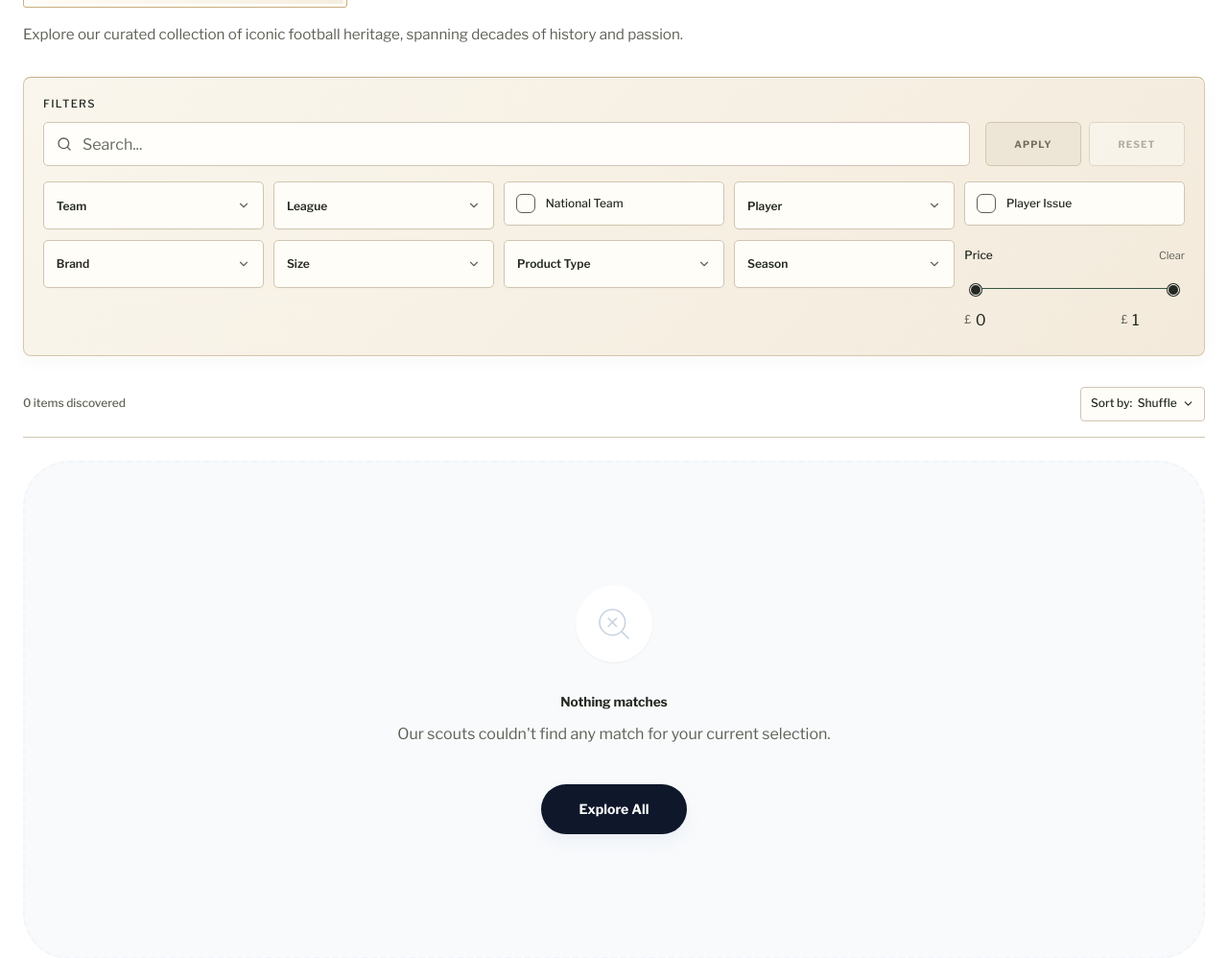
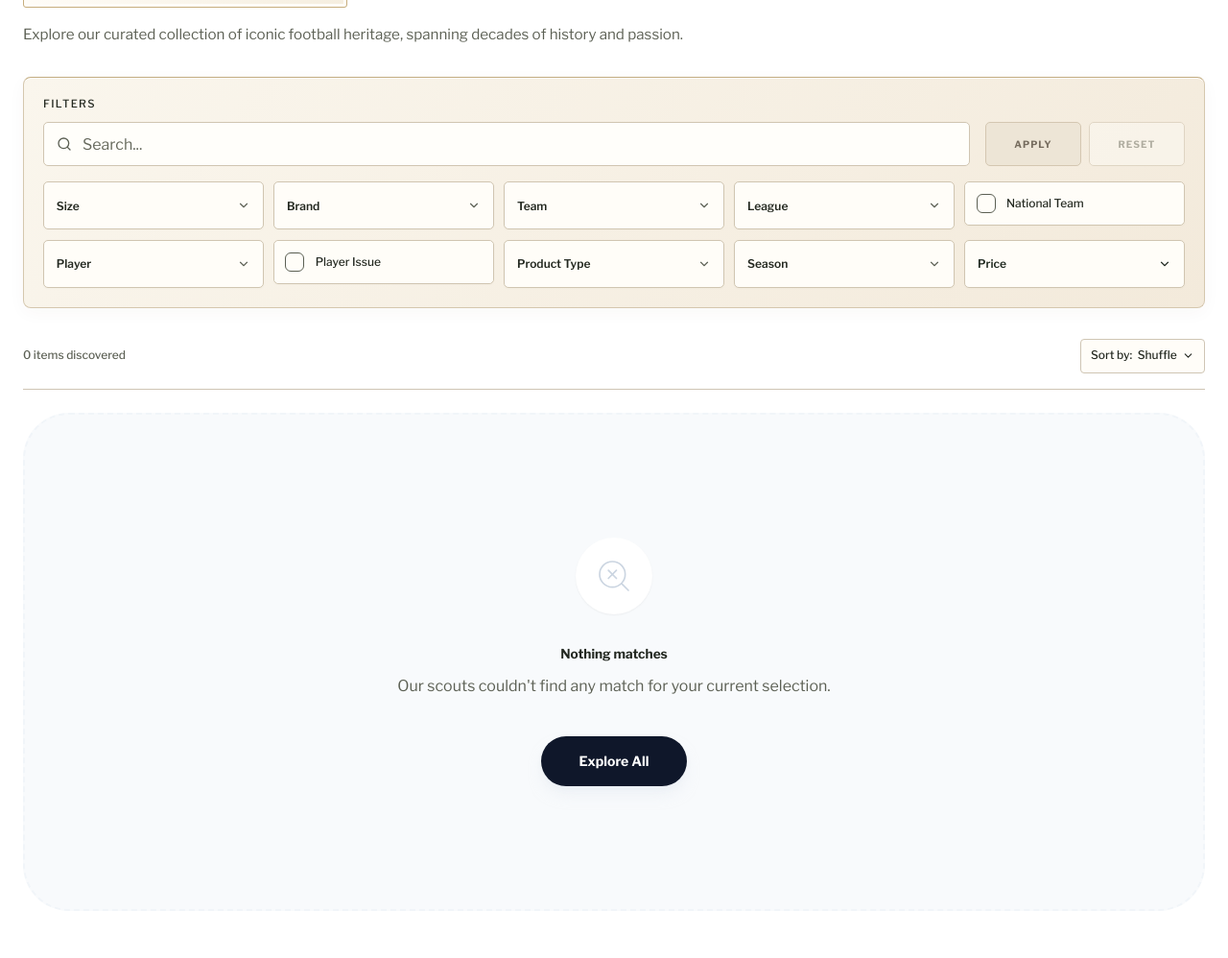
Before and after one commit to VitoAntonioPagone/kitaly, a Flask app: page / in a window 1280 px wide. Shown: the part 234-1232 px from the top of the page at 96% size. Run offline with Flask 3, Linux system fonts and the light colour scheme; data that the repository does not hold is empty; some libraries are stand-ins or nearby versions; some web fonts are replaced.

Commit message:
Align price filter with catalogue controls and lead with size

```diff
--- a/static/css/catalogue-renovation.css
+++ b/static/css/catalogue-renovation.css
@@ -837,36 +837,23 @@ html.dark body.catalogue-renovated .hover\:text-slate-600:hover { color: var(--i
 .shirt-main-size > span { color: var(--muted); font-size: 12px; font-weight: 400; }
 .shirt-main-size > strong { font-weight: 600; }
 
-/* A compact, exposed price range with quiet editable endpoints. */
-.catalogue-renovated [data-filter-form] > .space-y-6 > .catalog-price-filter { grid-column: 1 / -1; min-width: 0; }
+/* Price uses the same trigger and grid footprint as the other filters. */
+.catalogue-renovated [data-filter-form] > .space-y-6 > .catalog-price-filter { min-width: 0; margin: 0 !important; }
 body.catalogue-renovated .catalog-price-filter > .catalog-price-panel {
-    position: static; width: 100%; max-width: 360px; padding: 12px 0 0;
-    border: 0; border-radius: 0; background: transparent; box-shadow: none;
-    display: grid; grid-template-columns: 1fr auto; align-items: center; column-gap: 16px; row-gap: 0;
+    position: absolute; top: calc(100% + 7px); left: auto; right: 0;
+    width: 280px; max-width: calc(100vw - 64px); padding: 16px;
+    border: 1px solid var(--rule); border-radius: 6px;
+    background: var(--paper-bright); box-shadow: 0 12px 28px rgba(0,0,0,.13);
+    display: block;
 }
-body.catalogue-renovated .catalog-price-panel .price-panel-heading { font-size: 12px; font-weight: 500; }
-body.catalogue-renovated .catalog-price-panel .price-panel-actions { border: 0; margin: 0; padding: 0; }
-body.catalogue-renovated .catalog-price-panel .price-clear { min-height: 32px; font-size: 11px; text-decoration: none; color: var(--muted); }
-body.catalogue-renovated .catalog-price-panel .price-clear:hover { text-decoration: underline; }
-body.catalogue-renovated .catalog-price-panel .price-range-sliders { grid-column: 1 / -1; margin: 0 6px; height: 36px; }
-body.catalogue-renovated .price-range-sliders::before { height: 1px; top: 18px; }
-body.catalogue-renovated .price-range-sliders input[type=range]::-webkit-slider-thumb { width: 12px; height: 12px; margin-top: -4.5px; border: 1px solid var(--paper-bright); box-shadow: 0 0 0 1px var(--ink); background: var(--ink); }
-body.catalogue-renovated .price-range-sliders input[type=range]::-moz-range-thumb { width: 10px; height: 10px; border: 1px solid var(--paper-bright); box-shadow: 0 0 0 1px var(--ink); background: var(--ink); }
-body.catalogue-renovated .catalog-price-panel .price-number-fields { grid-column: 1 / -1; display: flex; justify-content: space-between; gap: 20px; }
-body.catalogue-renovated .catalog-price-panel .price-number-fields > div { width: 84px; }
-body.catalogue-renovated .catalog-price-panel .price-number-fields > div:last-child .price-input-wrap { justify-content: flex-end; }
-body.catalogue-renovated .catalog-price-panel .price-number-fields > div:last-child input { text-align: right; }
-body.catalogue-renovated .catalog-price-panel .price-input-wrap { height: 32px; margin: 0; padding: 0; gap: 4px; border: 0; border-bottom: 1px solid transparent; border-radius: 0; background: transparent; box-shadow: none; }
-body.catalogue-renovated .catalog-price-panel .price-input-wrap:focus-within { border-bottom-color: var(--ink); }
-body.catalogue-renovated .catalog-price-panel .price-input-wrap > span { font-size: 12px; }
+body.catalogue-renovated .catalog-price-panel .price-panel-actions { display: flex; justify-content: flex-end; margin: 0; padding: 0; border: 0; }
+body.catalogue-renovated .catalog-price-panel .price-clear { min-height: 32px; font-size: 12px; }
+body.catalogue-renovated .catalog-price-panel .price-number-fields { display: grid; grid-template-columns: minmax(0,1fr) minmax(0,1fr); gap: 16px; }
+body.catalogue-renovated .catalog-price-panel .price-number-fields > div { display: block; }
+body.catalogue-renovated .catalog-price-panel .price-input-wrap { margin-top: 8px; height: 42px; padding: 0 10px; gap: 6px; border: 1px solid var(--rule); border-radius: 3px; background: var(--paper); }
+body.catalogue-renovated .catalog-price-panel .price-input-wrap:focus-within { border-color: var(--ink); box-shadow: 0 0 0 1px var(--ink); }
 body.catalogue-renovated .catalog-price-panel input[type=number] { font-size: 16px; font-weight: 400; }
-body.catalogue-renovated .catalog-price-panel input::placeholder { color: var(--ink); opacity: 1; }
+body.catalogue-renovated .catalog-price-panel .price-range-sliders { display: block; margin: 8px 8px 16px; }
 
 .shirt-summary > .shirt-size { margin-bottom: 16px; }
 .shirt-size h2 { font-size: .875rem; font-weight: 600; margin-bottom: .5rem; }
-@media (min-width: 1100px) {
-    .catalogue-renovated [data-filter-form] > .space-y-6 > .catalog-price-filter { grid-column: auto; }
-    body.catalogue-renovated .catalog-price-filter > .catalog-price-panel { padding-top: 0; }
-}
-.catalogue-renovated [data-filter-form] > .space-y-6 > .catalog-price-filter { margin: 0 !important; }
-body.catalogue-renovated .catalog-price-panel .price-number-fields > div:last-child input { width: 5ch; text-align: left; }
--- a/templates/public/catalog.html
+++ b/templates/public/catalog.html
@@ -3,7 +3,7 @@
 {% block page_class %}catalogue-renovated{% endblock %}
 {% block page_styles %}
 <link href="https://fonts.googleapis.com/css2?family=Barlow+Condensed:ital,wght@0,600;0,700;1,600&family=Libre+Franklin:wght@400;500;600;700&display=swap" rel="stylesheet">
-<link rel="stylesheet" href="{{ url_for('static', filename='css/catalogue-renovation.css', v='20261031-minimal-price') }}">
+<link rel="stylesheet" href="{{ url_for('static', filename='css/catalogue-renovation.css', v='20261031-aligned-filters') }}">
 {% endblock %}
 
 {% block title %}{{ _('Catalogue') }}{% if request.args.get('brand') %} — {{ request.args.get('brand') }}{% endif %} —
@@ -248,6 +248,59 @@ The Stock{% endblock %}
                         <div class="space-y-6">
                             <div>
                                 <details
+                                    class="catalog-filter-group rounded-2xl border border-slate-200 bg-white/90 shadow-[0_12px_30px_-24px_rgba(15,23,42,0.35)]">
+                                    <summary
+                                        class="catalog-filter-summary flex list-none items-center justify-between gap-3 rounded-2xl px-4 py-3 text-sm font-medium text-slate-700">
+                                        <span>{{ _('Size') }}</span>
+                                        <i data-lucide="chevron-down"
+                                            class="catalog-filter-summary-icon h-4 w-4 text-slate-400 transition-transform duration-200"></i>
+                                    </summary>
+                                    <div class="max-h-52 overflow-y-auto border-t border-slate-100 px-4 py-4">
+                                        <div class="flex flex-wrap gap-2.5">
+                                            {% for t in taglie %}
+                                            <input id="filter-size-{{ loop.index }}" type="checkbox" name="taglia"
+                                                value="{{ t }}" class="sr-only" {% if t in selected_sizes %}checked{%
+                                                endif %}>
+                                            <button type="button"
+                                                class="catalog-filter-option inline-flex items-center justify-center px-4 py-2 text-sm font-medium"
+                                                data-filter-toggle data-filter-target="filter-size-{{ loop.index }}"
+                                                aria-pressed="{% if t in selected_sizes %}true{% else %}false{% endif %}">
+                                                {{ t }}
+                                            </button>
+                                            {% endfor %}
+                                        </div>
+                                    </div>
+                                </details>
+                            </div>
+                            <div>
+                                <details
+                                    class="catalog-filter-group rounded-2xl border border-slate-200 bg-white/90 shadow-[0_12px_30px_-24px_rgba(15,23,42,0.35)] dark:border-slate-700 dark:bg-slate-900/85 dark:shadow-[0_14px_32px_-26px_rgba(2,6,23,0.8)]">
+                                    <summary
+                                        class="catalog-filter-summary flex list-none items-center justify-between gap-3 rounded-2xl px-4 py-3 text-sm font-medium text-slate-700">
+                                        <span>{{ _('Brand') }}</span>
+                                        <i data-lucide="chevron-down"
+                                            class="catalog-filter-summary-icon h-4 w-4 text-slate-400 transition-transform duration-200 dark:text-slate-500"></i>
+                                    </summary>
+                                    <div
+                                        class="max-h-52 overflow-y-auto border-t border-slate-100 px-4 py-4 dark:border-slate-800">
+                                        <div class="flex flex-wrap gap-2.5">
+                                            {% for b in brands %}
+                                            <input id="filter-brand-{{ loop.index }}" type="checkbox" name="brand"
+                                                value="{{ b }}" class="sr-only" {% if b in selected_brands %}checked{%
+                                                endif %}>
+                                            <button type="button"
+                                                class="catalog-filter-option inline-flex items-center justify-center px-4 py-2 text-sm font-medium"
+                                                data-filter-toggle data-filter-target="filter-brand-{{ loop.index }}"
+                                                aria-pressed="{% if b in selected_brands %}true{% else %}false{% endif %}">
+                                                {{ b }}
+                                            </button>
+                                            {% endfor %}
+                                        </div>
+                                    </div>
+                                </details>
+                            </div>
+                            <div>
+                                <details
                                     class="catalog-filter-group rounded-2xl border border-slate-200 bg-white/90 shadow-[0_12px_30px_-24px_rgba(15,23,42,0.35)] dark:border-slate-700 dark:bg-slate-900/85 dark:shadow-[0_14px_32px_-26px_rgba(2,6,23,0.8)]">
                                     <summary
                                         class="catalog-filter-summary flex list-none items-center justify-between gap-3 rounded-2xl px-4 py-3 text-sm font-medium text-slate-700">
@@ -354,59 +407,6 @@ The Stock{% endblock %}
                             </div>
                             <div>
                                 <details
-                                    class="catalog-filter-group rounded-2xl border border-slate-200 bg-white/90 shadow-[0_12px_30px_-24px_rgba(15,23,42,0.35)] dark:border-slate-700 dark:bg-slate-900/85 dark:shadow-[0_14px_32px_-26px_rgba(2,6,23,0.8)]">
-                                    <summary
-                                        class="catalog-filter-summary flex list-none items-center justify-between gap-3 rounded-2xl px-4 py-3 text-sm font-medium text-slate-700">
-                                        <span>{{ _('Brand') }}</span>
-                                        <i data-lucide="chevron-down"
-                                            class="catalog-filter-summary-icon h-4 w-4 text-slate-400 transition-transform duration-200 dark:text-slate-500"></i>
-                                    </summary>
-                                    <div
-                                        class="max-h-52 overflow-y-auto border-t border-slate-100 px-4 py-4 dark:border-slate-800">
-                                        <div class="flex flex-wrap gap-2.5">
-                                            {% for b in brands %}
-                                            <input id="filter-brand-{{ loop.index }}" type="checkbox" name="brand"
-                                                value="{{ b }}" class="sr-only" {% if b in selected_brands %}checked{%
-                                                endif %}>
-                                            <button type="button"
-                                                class="catalog-filter-option inline-flex items-center justify-center px-4 py-2 text-sm font-medium"
-                                                data-filter-toggle data-filter-target="filter-brand-{{ loop.index }}"
-                                                aria-pressed="{% if b in selected_brands %}true{% else %}false{% endif %}">
-                                                {{ b }}
-                                            </button>
-                                            {% endfor %}
-                                        </div>
-                                    </div>
-                                </details>
-                            </div>
-                            <div>
-                                <details
-                                    class="catalog-filter-group rounded-2xl border border-slate-200 bg-white/90 shadow-[0_12px_30px_-24px_rgba(15,23,42,0.35)]">
-                                    <summary
-                                        class="catalog-filter-summary flex list-none items-center justify-between gap-3 rounded-2xl px-4 py-3 text-sm font-medium text-slate-700">
-                                        <span>{{ _('Size') }}</span>
-                                        <i data-lucide="chevron-down"
-                                            class="catalog-filter-summary-icon h-4 w-4 text-slate-400 transition-transform duration-200"></i>
-                                    </summary>
-                                    <div class="max-h-52 overflow-y-auto border-t border-slate-100 px-4 py-4">
-                                        <div class="flex flex-wrap gap-2.5">
-                                            {% for t in taglie %}
-                                            <input id="filter-size-{{ loop.index }}" type="checkbox" name="taglia"
-                                                value="{{ t }}" class="sr-only" {% if t in selected_sizes %}checked{%
-                                                endif %}>
-                                            <button type="button"
-                                                class="catalog-filter-option inline-flex items-center justify-center px-4 py-2 text-sm font-medium"
-                                                data-filter-toggle data-filter-target="filter-size-{{ loop.index }}"
-                                                aria-pressed="{% if t in selected_sizes %}true{% else %}false{% endif %}">
-                                                {{ t }}
-                                            </button>
-                                            {% endfor %}
-                                        </div>
-                                    </div>
-                                </details>
-                            </div>
-                            <div>
-                                <details
                                     class="catalog-filter-group rounded-2xl border border-slate-200 bg-white/90 shadow-[0_12px_30px_-24px_rgba(15,23,42,0.35)]">
                                     <summary
                                         class="catalog-filter-summary flex list-none items-center justify-between gap-3 rounded-2xl px-4 py-3 text-sm font-medium text-slate-700">
@@ -457,10 +457,14 @@ The Stock{% endblock %}
                                     </div>
                                 </details>
                             </div>
-                            <section class="catalog-price-filter" aria-labelledby="price-range-heading">
+                            <details class="catalog-filter-group catalog-price-filter">
+                                <summary class="catalog-filter-summary flex list-none items-center justify-between gap-3">
+                                    <span>{{ _('Price') }}</span>
+                                    <i data-lucide="chevron-down" class="catalog-filter-summary-icon h-4 w-4 transition-transform duration-200"></i>
+                                </summary>
                                 <div class="catalog-price-panel">
                                     <input type="hidden" name="price_currency" value="GBP">
-                                    <div class="price-panel-heading"><span id="price-range-heading">{{ _('Price') }}</span></div>
+
                                     <div class="price-panel-actions">
                                         <button type="button" class="price-clear" data-price-clear>{{ 'Cancella' if session.get('lang') == 'it' else 'Clear' }}</button>
                                     </div>
@@ -472,16 +476,16 @@ The Stock{% endblock %}
                                     </div>
                                     <div class="price-number-fields">
                                         <div>
-                                            <label for="price-from" class="sr-only">{{ 'Prezzo minimo' if session.get('lang') == 'it' else 'Minimum price' }}</label>
+                                            <label for="price-from">{{ 'Prezzo minimo' if session.get('lang') == 'it' else 'Minimum price' }}</label>
                                             <span class="price-input-wrap"><span aria-hidden="true">£</span><input id="price-from" type="number" name="price_min" min="0" step="any" placeholder="0" value="{{ price_min if price_min is not none else '' }}" data-price-number="min"></span>
                                         </div>
                                         <div>
-                                            <label for="price-to" class="sr-only">{{ 'Prezzo massimo' if session.get('lang') == 'it' else 'Maximum price' }}</label>
+                                            <label for="price-to">{{ 'Prezzo massimo' if session.get('lang') == 'it' else 'Maximum price' }}</label>
                                             <span class="price-input-wrap"><span aria-hidden="true">£</span><input id="price-to" type="number" name="price_max" min="0" step="any" placeholder="{{ price_ceiling }}" value="{{ price_max if price_max is not none else '' }}" data-price-number="max"></span>
                                         </div>
                                     </div>
                                 </div>
-                            </section>
+                            </details>
                         </div>
 
                     </form>
```
